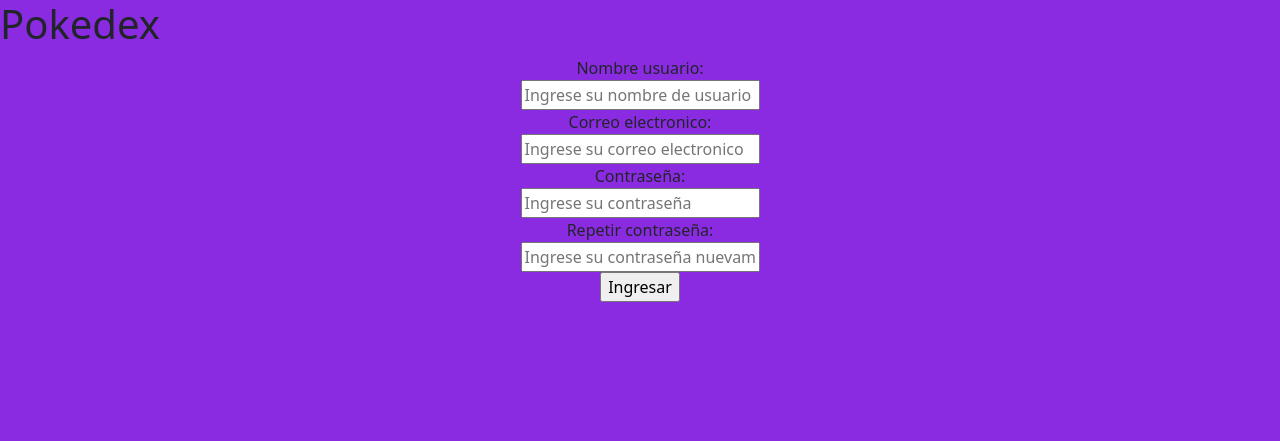
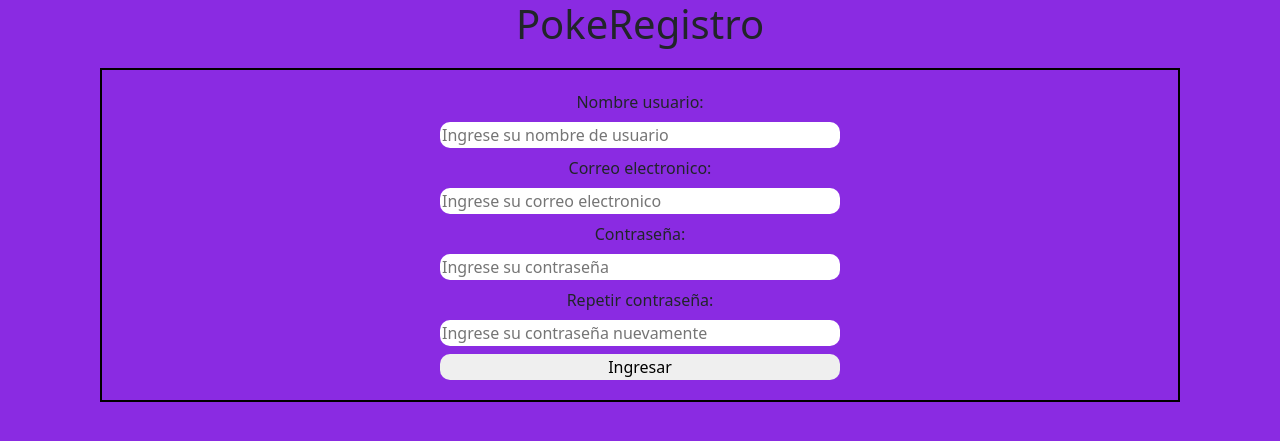
Before and after one commit to Gonza857/pokedex-pw2, a PHP site: page /registro.php in a window 1280 px wide. Shown: the top 441 px of the page. Run offline with PHP 8.4, Linux system fonts and the light colour scheme.

Commit message:
agregando estilos a la vista de registro

```diff
--- a/registro.css
+++ b/registro.css
@@ -2,8 +2,24 @@ body{
     background-color: blueviolet;
 }
 
+h1{
+    text-align: center;
+}
+
 form{
+    margin: 20px 100px 20px 100px;
+    padding: 20px;
     justify-content: center;
     align-items: center;
     flex-direction: column;
+    border: 2px solid black;
+
 }
+
+
+
+input{
+    width: 400px;
+    border: none;
+    border-radius: 10px;
+}
--- a/registro.php
+++ b/registro.php
@@ -9,11 +9,11 @@
 </head>
 <body>
 
-<h1>Pokedex</h1>
+<h1>PokeRegistro</h1>
 
 
 
-<form action="" method="get" enctype="" class="d-flex">
+<form action="" method="get" enctype="" class="d-flex gap-2">
 
     <label for="nombre">Nombre usuario:</label>
     <input type="text" placeholder="Ingrese su nombre de usuario" id="nombre" name="nombre">
@@ -27,7 +27,7 @@
     <label for="passR">Repetir contraseña:</label>
     <input type="password" placeholder="Ingrese su contraseña nuevamente" id="passR" name="passR">
 
-    <input type="submit" value="Ingresar">
+    <input type="submit" value="Ingresar" class >
 
 </form>
 
```
